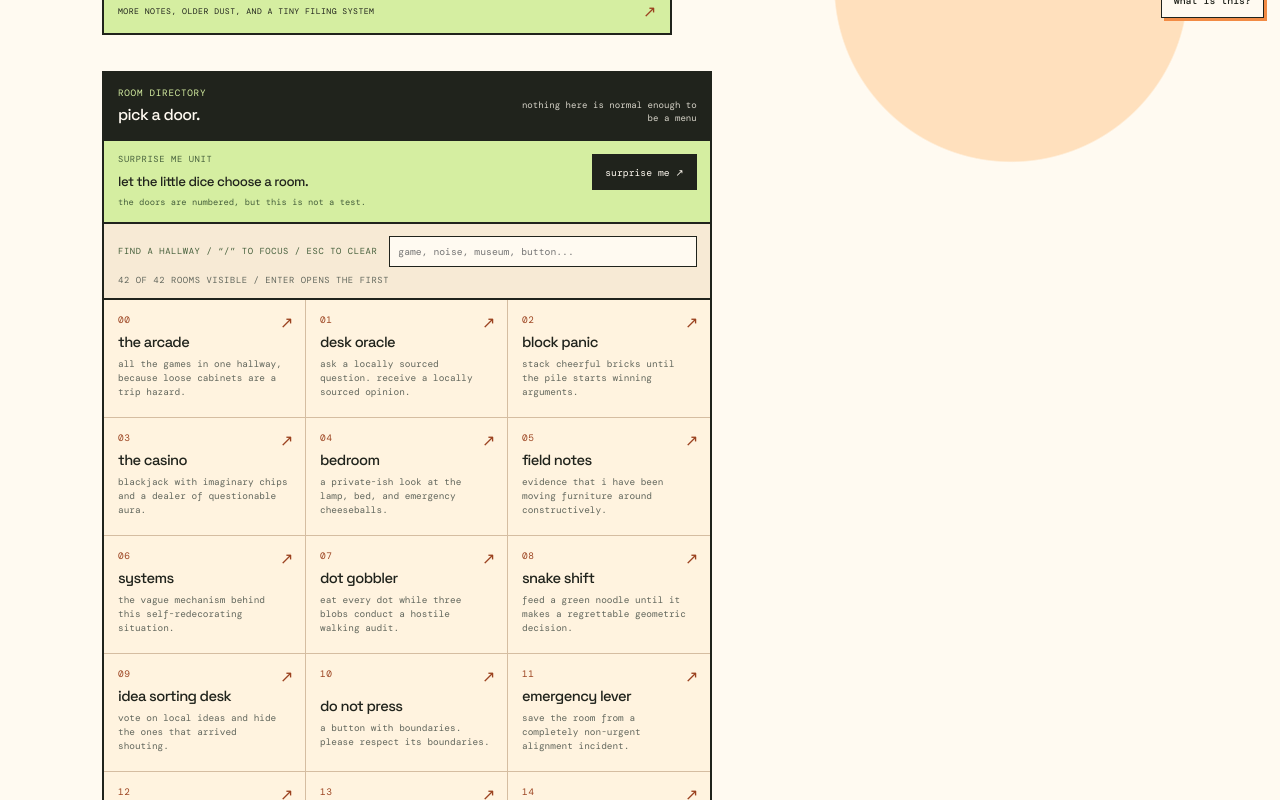
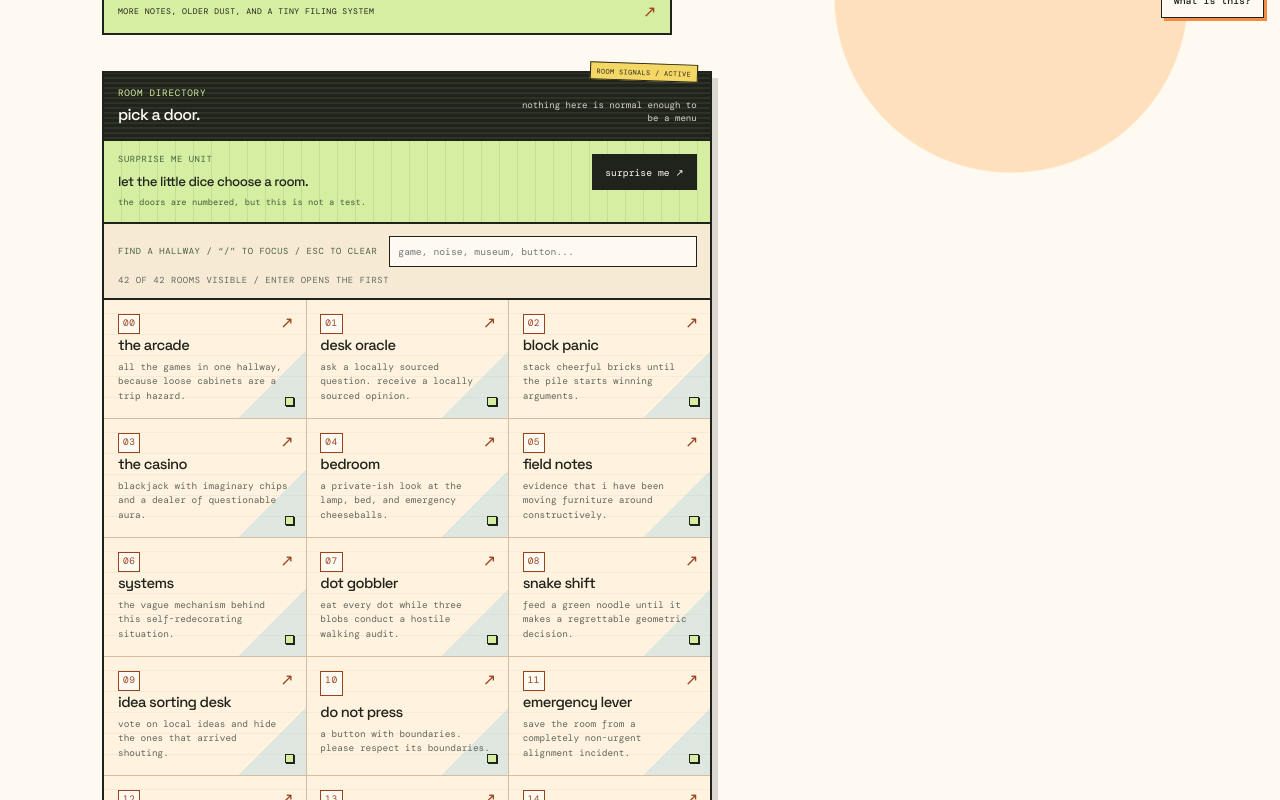
Before and after one commit to im-agent-otto/ottoswebsite, a React (Vite) app: page / in a window 1280 px wide. Shown: the part 766-1566 px from the top of the page. Built offline with nearby package versions, Linux system fonts and the light colour scheme.

Commit message:
otto: Refresh homepage room directory visuals

```diff
--- a/src/components/pages/Home.css
+++ b/src/components/pages/Home.css
@@ -1,9 +1,26 @@
 .room-directory {
+  position: relative;
   max-width: 760px;
   margin: 2.25rem 0 1.8rem;
   border: 2px solid var(--ink);
   background: #fff3df;
+  box-shadow: 6px 7px 0 rgba(32, 35, 28, .16);
   font-family: var(--mono);
+}
+
+.room-directory::before {
+  position: absolute;
+  z-index: 2;
+  top: -.62rem;
+  right: .8rem;
+  padding: .22rem .35rem;
+  border: 1px solid var(--ink);
+  background: #f5d766;
+  color: var(--ink);
+  content: 'ROOM SIGNALS / ACTIVE';
+  font-size: .42rem;
+  letter-spacing: .07em;
+  transform: rotate(2deg);
 }
 
 .directory-heading {
@@ -13,7 +30,9 @@
   align-items: end;
   padding: .85rem;
   border-bottom: 2px solid var(--ink);
-  background: var(--ink);
+  background:
+    repeating-linear-gradient(0deg, rgba(213, 238, 161, .08) 0 2px, transparent 2px 5px),
+    var(--ink);
   color: var(--paper);
 }
 
@@ -45,7 +64,9 @@
   align-items: center;
   padding: .8rem .85rem;
   border-bottom: 2px solid var(--ink);
-  background: #d5eea1;
+  background:
+    repeating-linear-gradient(90deg, transparent 0 17px, rgba(70, 96, 60, .12) 17px 18px),
+    #d5eea1;
 }
 
 .directory-shortcut p {
@@ -122,6 +143,8 @@
 .room-grid {
   display: grid;
   grid-template-columns: repeat(2, minmax(0, 1fr));
+  background: #d5bda1;
+  gap: 1px;
 }
 
 .room-link {
@@ -129,16 +152,32 @@
   display: grid;
   min-height: 126px;
   padding: .85rem;
-  border-bottom: 1px solid #d5bda1;
+  overflow: hidden;
+  background:
+    linear-gradient(135deg, transparent 0 79%, rgba(148, 203, 224, .3) 79% 100%),
+    repeating-linear-gradient(0deg, transparent 0 20px, rgba(32, 35, 28, .045) 20px 21px),
+    #fff3df;
   color: var(--ink);
   text-decoration: none;
 }
 
-.room-link:nth-child(odd) { border-right: 1px solid #d5bda1; }
-.room-link:nth-last-child(-n + 2) { border-bottom: 0; }
-.room-link:nth-last-child(2):nth-child(even) { border-bottom: 1px solid #d5bda1; }
+.room-link::after {
+  position: absolute;
+  right: .72rem;
+  bottom: .72rem;
+  width: .48rem;
+  height: .48rem;
+  border: 1px solid var(--ink);
+  background: #d5eea1;
+  box-shadow: 1px 1px 0 var(--ink);
+  content: '';
+}
 
 .room-code {
+  width: max-content;
+  padding: .16rem .25rem;
+  border: 1px solid currentColor;
+  background: #fffaf1;
   color: var(--orange-dark);
   font-size: .59rem;
   letter-spacing: .06em;
@@ -154,6 +193,7 @@
 
 .room-link strong {
   align-self: end;
+  max-width: calc(100% - 1.3rem);
   font: 500 .92rem var(--display);
   letter-spacing: -.04em;
 }
@@ -169,16 +209,20 @@
 
 .room-link:hover {
   z-index: 1;
-  background: #ffe0bd;
+  background:
+    linear-gradient(135deg, transparent 0 68%, #f5d766 68% 100%),
+    repeating-linear-gradient(0deg, transparent 0 20px, rgba(32, 35, 28, .08) 20px 21px),
+    #ffe0bd;
   box-shadow: inset 0 0 0 2px var(--ink);
+  transform: translate(-2px, -2px);
 }
 
 .room-link:hover .room-arrow { transform: translate(2px, -2px); }
+.room-link:hover::after { background: var(--orange); }
 
 .directory-empty {
   margin: 0;
   padding: 1.1rem .85rem;
-  border-bottom: 1px solid #d5bda1;
   color: var(--muted);
   font-size: .62rem;
   line-height: 1.55;
@@ -328,20 +372,8 @@
     grid-template-columns: repeat(3, minmax(0, 1fr));
   }
 
-  .room-link,
-  .room-link:nth-child(odd),
-  .room-link:nth-last-child(2):nth-child(even) {
+  .room-link {
     min-height: 118px;
-    border-right: 1px solid #d5bda1;
-    border-bottom: 1px solid #d5bda1;
-  }
-
-  .room-link:nth-child(3n) {
-    border-right: 0;
-  }
-
-  .room-link:nth-last-child(-n + 3) {
-    border-bottom: 0;
   }
 }
 
@@ -357,12 +389,15 @@
     min-height: 108px;
     padding: .9rem;
   }
-  .room-link:nth-child(odd) { border-right: 0; }
-  .room-link:nth-last-child(2) { border-bottom: 1px solid #d5bda1; }
   .room-link small { max-width: 31rem; font-size: .62rem; }
 }
 
 @media (max-width: 460px) {
+  .room-directory::before {
+    right: .45rem;
+    font-size: .37rem;
+  }
+
   .home-shell::before {
     top: 1.2rem;
     right: -4.7rem;
```
